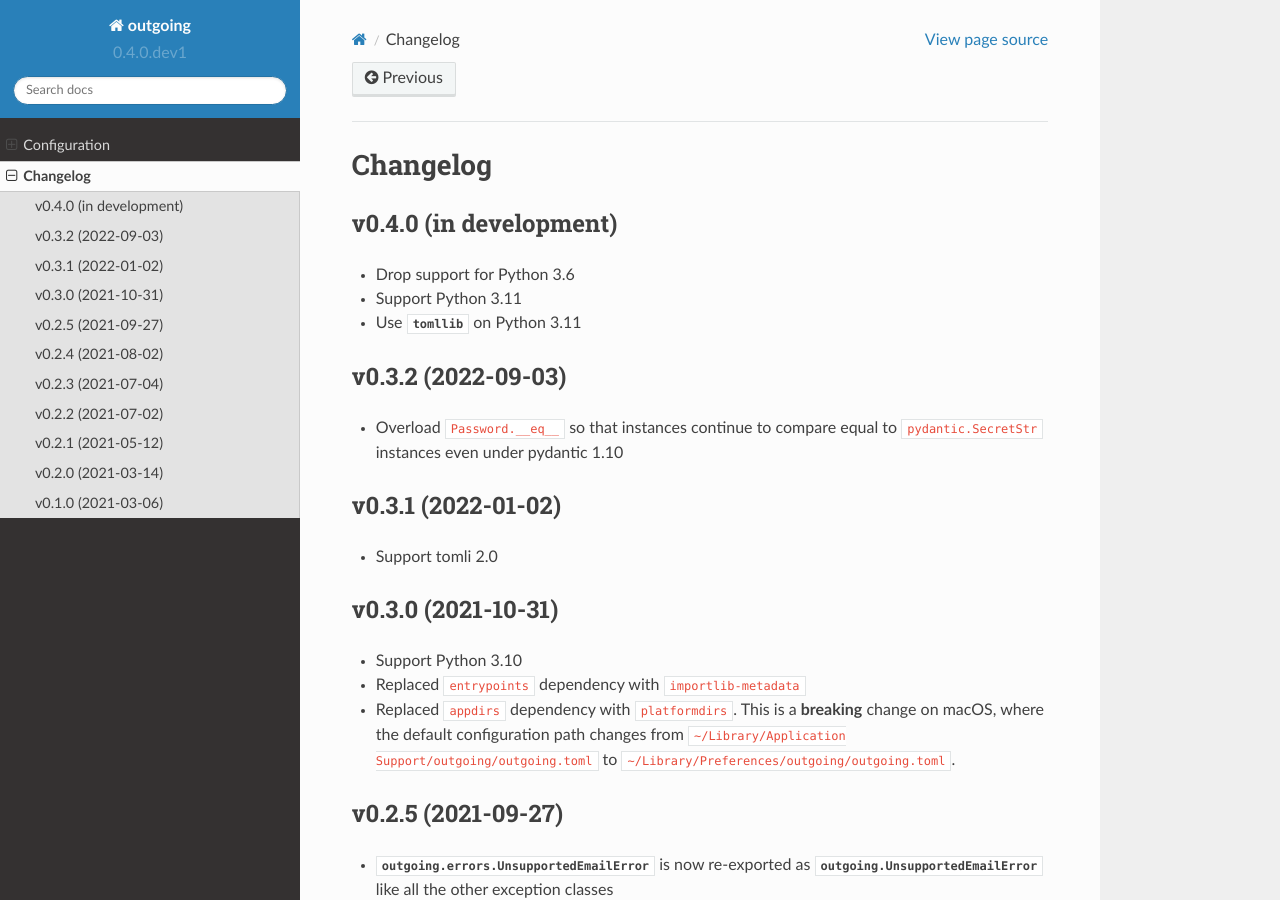
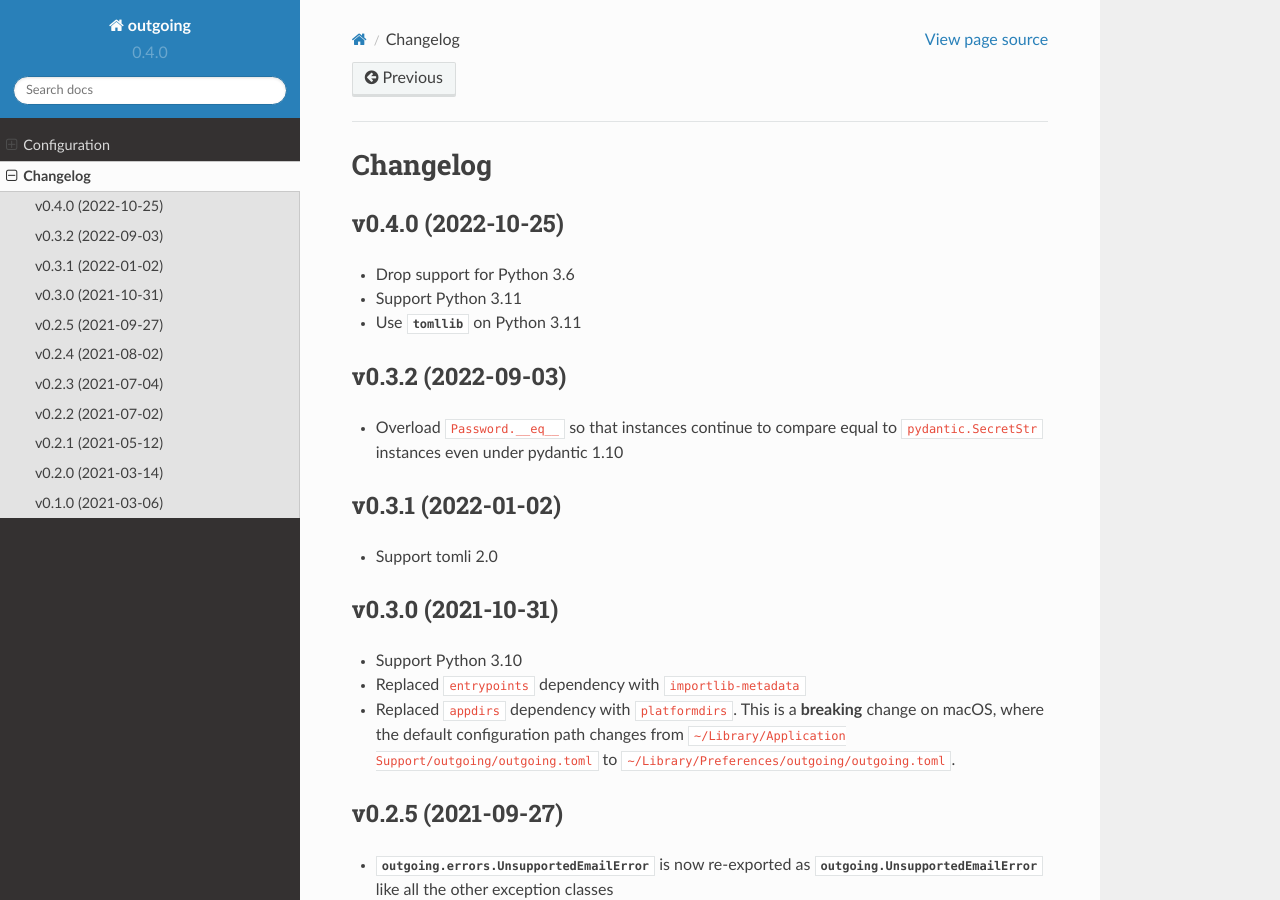
Before and after one commit to jwodder/outgoing, a Sphinx documentation site: the page built from docs/changelog.rst, in a window 1280 px wide and 900 px high. Built offline with Sphinx 7.4.7 and the Read the Docs theme 2.0.0, drawn with Linux system fonts in a browser that asks for light colours; pages that are not in the unit, such as notebooks, are missing from menus; the version number is read from the project's files by our own code.

Commit message:
v0.4.0 — Python updates
- Drop support for Python 3.6
- Support Python 3.11
- Use `tomllib` on Python 3.11

```diff
--- a/CHANGELOG.md
+++ b/CHANGELOG.md
@@ -1,5 +1,5 @@
-v0.4.0 (in development)
------------------------
+v0.4.0 (2022-10-25)
+-------------------
 - Drop support for Python 3.6
 - Support Python 3.11
 - Use `tomllib` on Python 3.11
--- a/docs/changelog.rst
+++ b/docs/changelog.rst
@@ -3,8 +3,8 @@
 Changelog
 =========
 
-v0.4.0 (in development)
------------------------
+v0.4.0 (2022-10-25)
+-------------------
 - Drop support for Python 3.6
 - Support Python 3.11
 - Use `tomllib` on Python 3.11
--- a/src/outgoing/__init__.py
+++ b/src/outgoing/__init__.py
@@ -13,7 +13,7 @@
 more information.
 """
 
-__version__ = "0.4.0.dev1"
+__version__ = "0.4.0"
 __author__ = "John Thorvald Wodder II"
 __author_email__ = "outgoing@varonathe.org"
 __license__ = "MIT"
```
